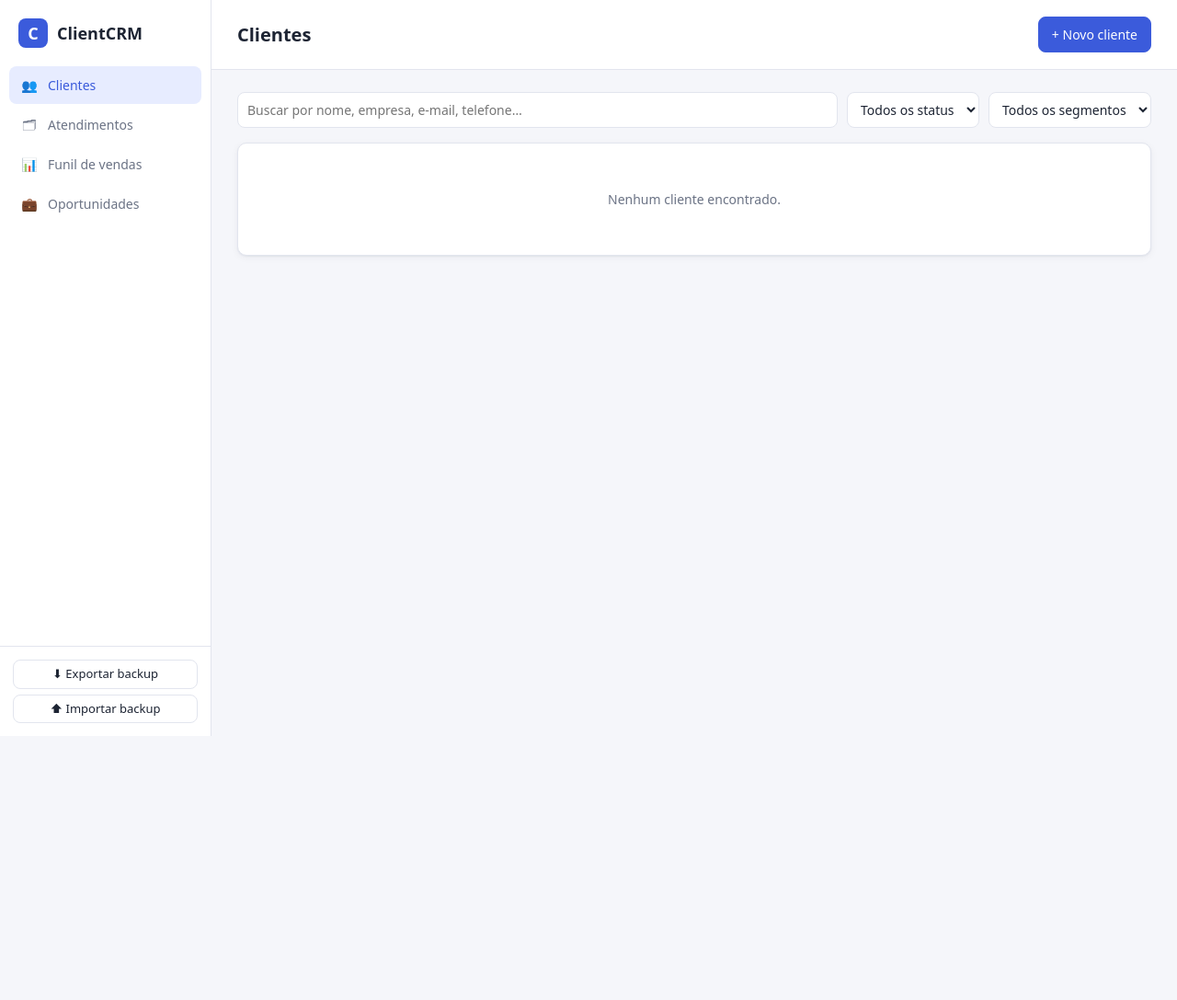
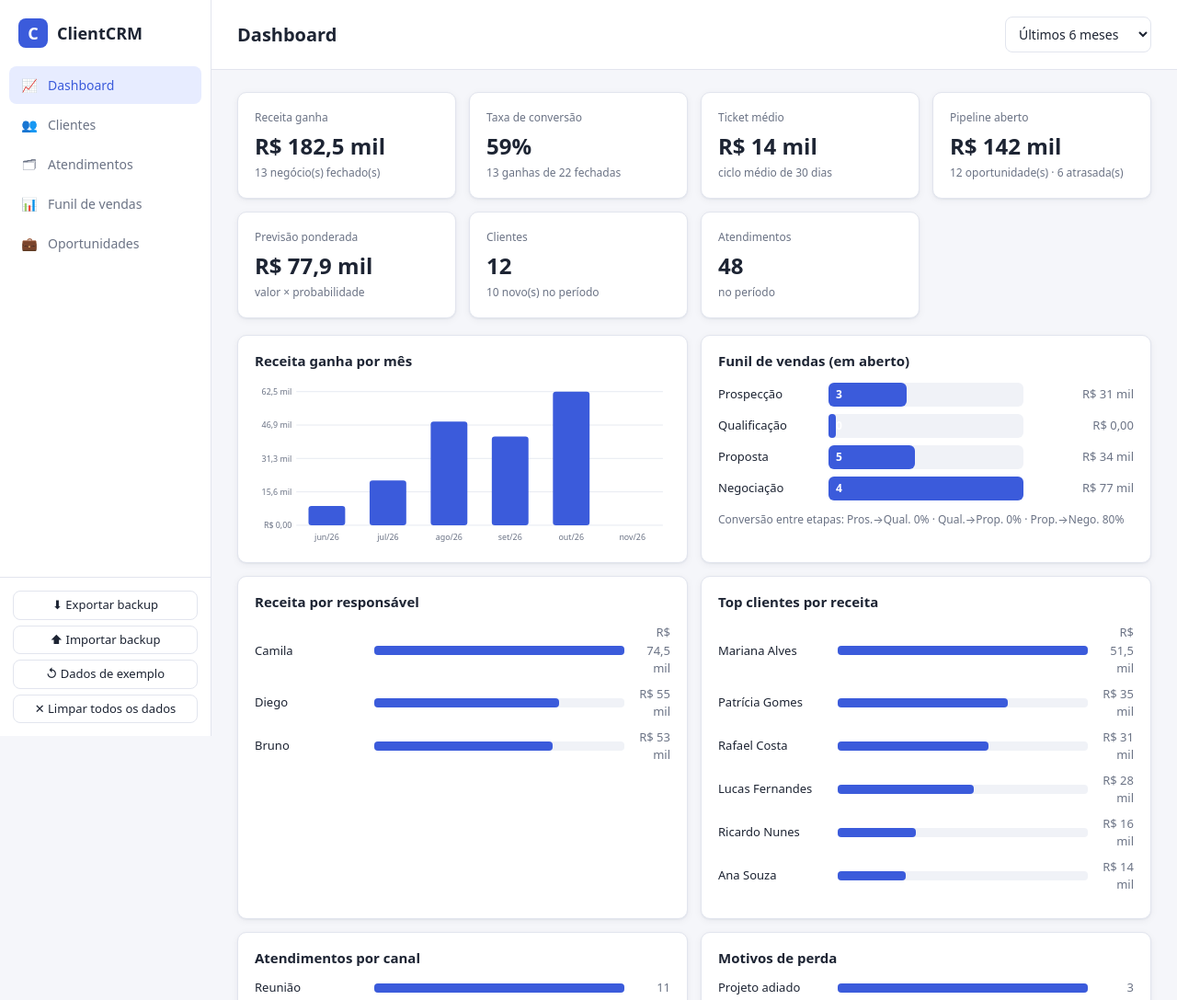
Before and after one commit to MiguelKz/ClientCRM, a plain HTML site: page index.html in a window 1280 px wide. Shown: the top 1087 px of the page at 92% size. Before the commit the page ends 800 px from the top, so only its background shows below. Drawn offline with Linux system fonts and the light colour scheme.

Commit message:
Dashboard de desempenho e dados de exemplo
- Indicadores: receita, conversão, ticket médio, ciclo de venda, pipeline e previsão ponderada
- Gráfico de receita por mês, funil com conversão entre etapas
- Rankings por responsável, top clientes, atendimentos por canal e motivos de perda
- Próximos fechamentos previstos e filtro por período
- Dados de exemplo no primeiro acesso, opção de recarregar ou limpar tudo
- README com instruções de uso

```diff
--- a/index.html
+++ b/index.html
@@ -14,6 +14,8 @@
       <button class="btn ghost sm" id="btn-export">⬇ Exportar backup</button>
       <button class="btn ghost sm" id="btn-import">⬆ Importar backup</button>
       <input type="file" id="file-import" accept="application/json" hidden>
+      <button class="btn ghost sm" id="btn-seed">↺ Dados de exemplo</button>
+      <button class="btn ghost sm" id="btn-clear">✕ Limpar todos os dados</button>
     </div>
   </aside>
 
@@ -30,6 +32,8 @@
 
   <script src="js/store.js"></script>
   <script src="js/app.js"></script>
+  <script src="js/seed.js"></script>
+  <script src="js/dashboard.js"></script>
   <script src="js/clientes.js"></script>
   <script src="js/atendimentos.js"></script>
   <script src="js/oportunidades.js"></script>
--- a/js/app.js
+++ b/js/app.js
@@ -39,7 +39,10 @@ const App = (() => {
   }
 
   function init() {
-    if (Store.isEmpty() && typeof Seed !== 'undefined') Seed.load();
+    /* No primeiro acesso, carrega dados de exemplo para demonstração */
+    let primeiroAcesso = false;
+    try { primeiroAcesso = !localStorage.getItem('clientcrm:iniciado'); localStorage.setItem('clientcrm:iniciado', '1'); } catch {}
+    if (primeiroAcesso && Store.isEmpty() && typeof Seed !== 'undefined') Seed.load();
     buildNav();
     window.addEventListener('hashchange', render);
     Store.onChange(() => { if (!document.querySelector('.modal-backdrop')) render(); else App.dirty = true; });
@@ -52,6 +55,16 @@ const App = (() => {
     document.getElementById('btn-export').onclick = exportData;
     document.getElementById('btn-import').onclick = () => document.getElementById('file-import').click();
     document.getElementById('file-import').onchange = importData;
+    document.getElementById('btn-seed').onclick = () => {
+      const m = UI.modal('Dados de exemplo', `<p>Substituir todos os dados atuais pelos dados de exemplo?</p>
+        <div class="form-actions"><button class="btn ghost" data-close>Cancelar</button>
+        <button class="btn primary" id="seed-yes">Carregar exemplo</button></div>`);
+      m.querySelector('#seed-yes').onclick = () => { UI.closeModal(); Seed.load(); UI.toast('Dados de exemplo carregados'); };
+    };
+    document.getElementById('btn-clear').onclick = () =>
+      UI.confirm('Apagar TODOS os clientes, atendimentos e oportunidades? Exporte um backup antes se quiser guardar.', () => {
+        Store.reset(); UI.toast('Dados apagados');
+      });
     render();
   }
 
--- /dev/null
+++ b/js/dashboard.js
@@ -0,0 +1,155 @@
+/* ClientCRM – Dashboard de desempenho */
+const Dashboard = (() => {
+  const state = { periodo: '180' };
+  const MESES = ['jan', 'fev', 'mar', 'abr', 'mai', 'jun', 'jul', 'ago', 'set', 'out', 'nov', 'dez'];
+
+  const dataCorte = dias => dias ? new Date(Date.now() - Number(dias) * 864e5).toISOString().slice(0, 10) : '';
+  const pct = (a, b) => b ? Math.round((a / b) * 100) : 0;
+
+  function kpi(label, value, hint = '') {
+    return `<div class="card kpi"><div class="label">${label}</div><div class="value">${value}</div>${hint ? `<div class="hint">${hint}</div>` : ''}</div>`;
+  }
+
+  /* Gráfico de barras em SVG (receita ganha por mês) */
+  function barChart(series) {
+    const W = 560, H = 220, pad = { l: 56, r: 10, t: 12, b: 28 };
+    const max = Math.max(1, ...series.map(s => s.valor));
+    const iw = W - pad.l - pad.r, ih = H - pad.t - pad.b;
+    const bw = iw / series.length;
+    const ticks = [0, .25, .5, .75, 1];
+    return `<svg viewBox="0 0 ${W} ${H}" role="img" aria-label="Receita ganha por mês">
+      <g class="grid">${ticks.map(t => {
+        const y = pad.t + ih - ih * t;
+        return `<line x1="${pad.l}" x2="${W - pad.r}" y1="${y}" y2="${y}"></line>
+          <text x="${pad.l - 6}" y="${y + 4}" text-anchor="end">${UI.moneyShort(max * t).replace('R$ ', '')}</text>`;
+      }).join('')}</g>
+      ${series.map((s, i) => {
+        const h = ih * (s.valor / max);
+        const x = pad.l + i * bw + bw * .2;
+        return `<rect class="bar" x="${x}" y="${pad.t + ih - h}" width="${bw * .6}" height="${Math.max(h, 0)}" rx="4">
+            <title>${s.label}: ${UI.money(s.valor)} (${s.qtd} negócio(s))</title></rect>
+          <text x="${x + bw * .3}" y="${H - 8}" text-anchor="middle">${s.label}</text>`;
+      }).join('')}
+    </svg>`;
+  }
+
+  function hbars(items, fmt = v => v) {
+    const max = Math.max(1, ...items.map(i => i.valor));
+    return items.length ? items.map(i => `<div class="hbar"><span title="${UI.esc(i.label)}" style="overflow:hidden;text-overflow:ellipsis;white-space:nowrap">${UI.esc(i.label)}</span>
+      <div class="hbar-track"><div class="hbar-fill" style="width:${(i.valor / max) * 100}%"></div></div>
+      <span class="muted" style="text-align:right">${fmt(i.valor)}</span></div>`).join('')
+      : '<p class="empty">Sem dados no período.</p>';
+  }
+
+  function render(el, actions) {
+    actions.innerHTML = `<select id="f-per" aria-label="Período">
+      ${[['30', 'Últimos 30 dias'], ['90', 'Últimos 90 dias'], ['180', 'Últimos 6 meses'], ['365', 'Últimos 12 meses'], ['', 'Todo o período']]
+        .map(([v, l]) => `<option value="${v}" ${state.periodo === v ? 'selected' : ''}>${l}</option>`).join('')}</select>`;
+    actions.querySelector('#f-per').onchange = e => { state.periodo = e.target.value; App.render(); };
+
+    const corte = dataCorte(state.periodo);
+    const noPeriodo = d => !corte || (d || '') >= corte;
+
+    const clientes = Store.all('clientes');
+    const opps = Store.all('oportunidades');
+    const atds = Store.all('atendimentos');
+
+    const abertas = opps.filter(Oportunidades.aberta);
+    const fechadas = opps.filter(o => !Oportunidades.aberta(o) && noPeriodo(o.fechadoEm));
+    const ganhas = fechadas.filter(o => o.etapa === 'ganho');
+    const receita = ganhas.reduce((s, o) => s + o.valor, 0);
+    const pipeline = abertas.reduce((s, o) => s + o.valor, 0);
+    const ponderado = abertas.reduce((s, o) => s + o.valor * o.probabilidade / 100, 0);
+    const novosClientes = clientes.filter(c => noPeriodo((c.criadoEm || '').slice(0, 10))).length;
+    const atdsPeriodo = atds.filter(a => noPeriodo(a.data));
+    const atrasadas = abertas.filter(Oportunidades.atrasada).length;
+    const ciclo = ganhas.length
+      ? Math.round(ganhas.reduce((s, o) => s + (new Date(o.fechadoEm) - new Date(o.criadoEm)) / 864e5, 0) / ganhas.length)
+      : 0;
+
+    /* Receita por mês – últimos 6 meses */
+    const hoje = new Date();
+    const meses = Array.from({ length: 6 }, (_, i) => {
+      const d = new Date(hoje.getFullYear(), hoje.getMonth() - 5 + i, 1);
+      const chave = `${d.getFullYear()}-${String(d.getMonth() + 1).padStart(2, '0')}`;
+      const doMes = opps.filter(o => o.etapa === 'ganho' && (o.fechadoEm || '').startsWith(chave));
+      return { label: `${MESES[d.getMonth()]}/${String(d.getFullYear()).slice(2)}`, valor: doMes.reduce((s, o) => s + o.valor, 0), qtd: doMes.length };
+    });
+
+    /* Funil: quantidade e valor por etapa aberta */
+    const etapasAbertas = Oportunidades.ETAPAS.filter(e => Oportunidades.ABERTAS.includes(e.id));
+    const porEtapa = etapasAbertas.map(e => {
+      const l = abertas.filter(o => o.etapa === e.id);
+      return { ...e, qtd: l.length, valor: l.reduce((s, o) => s + o.valor, 0) };
+    });
+    const maxEtapa = Math.max(1, ...porEtapa.map(e => e.valor));
+
+    /* Atendimentos por canal */
+    const porCanal = Atendimentos.TIPOS.map(t => ({ label: t, valor: atdsPeriodo.filter(a => a.tipo === t).length }))
+      .filter(i => i.valor).sort((a, b) => b.valor - a.valor);
+
+    /* Ranking de responsáveis por receita */
+    const resp = {};
+    ganhas.forEach(o => { const r = o.responsavel || 'Sem responsável'; resp[r] = (resp[r] || 0) + o.valor; });
+    const porResp = Object.entries(resp).map(([label, valor]) => ({ label, valor })).sort((a, b) => b.valor - a.valor).slice(0, 6);
+
+    /* Top clientes */
+    const cli = {};
+    ganhas.forEach(o => { cli[o.clienteId] = (cli[o.clienteId] || 0) + o.valor; });
+    const topClientes = Object.entries(cli).map(([id, valor]) => ({ label: UI.clienteNome(id), valor })).sort((a, b) => b.valor - a.valor).slice(0, 6);
+
+    /* Motivos de perda */
+    const motivos = {};
+    fechadas.filter(o => o.etapa === 'perdido').forEach(o => { const m = o.motivoPerda || 'Não informado'; motivos[m] = (motivos[m] || 0) + 1; });
+    const porMotivo = Object.entries(motivos).map(([label, valor]) => ({ label, valor })).sort((a, b) => b.valor - a.valor).slice(0, 5);
+
+    /* Próximos fechamentos */
+    const proximas = abertas.filter(o => o.previsaoFechamento)
+      .sort((a, b) => a.previsaoFechamento.localeCompare(b.previsaoFechamento)).slice(0, 6);
+
+    el.innerHTML = `
+      <div class="kpis">
+        ${kpi('Receita ganha', UI.moneyShort(receita), `${ganhas.length} negócio(s) fechado(s)`)}
+        ${kpi('Taxa de conversão', pct(ganhas.length, fechadas.length) + '%', `${ganhas.length} ganhas de ${fechadas.length} fechadas`)}
+        ${kpi('Ticket médio', UI.moneyShort(ganhas.length ? receita / ganhas.length : 0), ciclo ? `ciclo médio de ${ciclo} dias` : '')}
+        ${kpi('Pipeline aberto', UI.moneyShort(pipeline), `${abertas.length} oportunidade(s) · ${atrasadas} atrasada(s)`)}
+        ${kpi('Previsão ponderada', UI.moneyShort(ponderado), 'valor × probabilidade')}
+        ${kpi('Clientes', clientes.length, `${novosClientes} novo(s) no período`)}
+        ${kpi('Atendimentos', atdsPeriodo.length, 'no período')}
+      </div>
+
+      <div class="grid-2">
+        <div class="card chart"><h3>Receita ganha por mês</h3>${barChart(meses)}</div>
+        <div class="card"><h3>Funil de vendas (em aberto)</h3>
+          ${porEtapa.map(e => `<div class="funnel-row"><span>${e.nome}</span>
+            <div class="funnel-track"><div class="funnel-bar" style="width:${(e.valor / maxEtapa) * 100}%">${e.qtd}</div></div>
+            <span class="muted" style="text-align:right">${UI.moneyShort(e.valor)}</span></div>`).join('')}
+          <p class="muted sm">Conversão entre etapas: ${porEtapa.slice(1).map((e, i) =>
+            `${porEtapa[i].nome.slice(0, 4)}.→${e.nome.slice(0, 4)}. ${pct(e.qtd, porEtapa[i].qtd)}%`).join(' · ')}</p>
+        </div>
+      </div>
+
+      <div class="grid-2">
+        <div class="card"><h3>Receita por responsável</h3>${hbars(porResp, UI.moneyShort)}</div>
+        <div class="card"><h3>Top clientes por receita</h3>${hbars(topClientes, UI.moneyShort)}</div>
+      </div>
+
+      <div class="grid-2">
+        <div class="card"><h3>Atendimentos por canal</h3>${hbars(porCanal)}</div>
+        <div class="card"><h3>Motivos de perda</h3>${hbars(porMotivo)}</div>
+      </div>
+
+      <div class="card"><h3>Próximos fechamentos previstos</h3>
+        ${proximas.length ? `<div class="table-wrap"><table><tbody>${proximas.map(o => `
+          <tr class="clickable" data-id="${o.id}"><td><strong>${UI.esc(o.titulo)}</strong><div class="muted sm">${UI.esc(UI.clienteNome(o.clienteId))}</div></td>
+          <td><span class="badge et-${o.etapa}">${Oportunidades.etapa(o.etapa).nome}</span></td>
+          <td class="num">${UI.money(o.valor)}</td>
+          <td class="num ${Oportunidades.atrasada(o) ? 'late' : ''}">${UI.date(o.previsaoFechamento)}</td></tr>`).join('')}
+        </tbody></table></div>` : '<p class="empty">Nenhuma oportunidade com previsão.</p>'}
+      </div>`;
+
+    el.querySelectorAll('tr[data-id]').forEach(tr => tr.onclick = () => Oportunidades.editar(tr.dataset.id));
+  }
+
+  App.register({ id: 'dashboard', label: 'Dashboard', icon: '📈', render });
+})();
--- /dev/null
+++ b/js/seed.js
@@ -0,0 +1,91 @@
+/* ClientCRM – dados de exemplo (carregados no primeiro acesso) */
+const Seed = (() => {
+  let n = 0;
+  const id = () => 'ex' + (++n).toString(36);
+  const dia = offset => {
+    const d = new Date();
+    d.setDate(d.getDate() + offset);
+    return d.toISOString().slice(0, 10);
+  };
+  /* gerador pseudo-aleatório determinístico */
+  let s = 42;
+  const rnd = () => (s = (s * 16807) % 2147483647) / 2147483647;
+  const pick = arr => arr[Math.floor(rnd() * arr.length)];
+
+  function gerar() {
+    n = 0; s = 42;
+    const base = [
+      ['Ana Souza', 'Padaria Pão Dourado', 'Varejo', 'São Paulo/SP'],
+      ['Carlos Lima', 'Metalúrgica Lima', 'Indústria', 'Joinville/SC'],
+      ['Fernanda Rocha', 'Clínica Bem Viver', 'Saúde', 'Belo Horizonte/MG'],
+      ['João Pereira', 'TechNova Sistemas', 'Tecnologia', 'Recife/PE'],
+      ['Mariana Alves', 'Escola Saber Mais', 'Educação', 'Curitiba/PR'],
+      ['Rafael Costa', 'Costa Contabilidade', 'Serviços', 'Porto Alegre/RS'],
+      ['Patrícia Gomes', 'Moda Bella', 'Varejo', 'Fortaleza/CE'],
+      ['Ricardo Nunes', 'Nunes Logística', 'Serviços', 'Campinas/SP'],
+      ['Juliana Martins', 'Laboratório Vida', 'Saúde', 'Salvador/BA'],
+      ['Eduardo Ribeiro', 'Agro Ribeiro', 'Indústria', 'Goiânia/GO'],
+      ['Beatriz Carvalho', 'Studio Design B', 'Serviços', 'Rio de Janeiro/RJ'],
+      ['Lucas Fernandes', 'Mercado Bom Preço', 'Varejo', 'Manaus/AM'],
+    ];
+    const clientes = base.map(([nome, empresa, segmento, cidade], i) => {
+      const slug = nome.toLowerCase().normalize('NFD').replace(/[^a-z ]/g, '').split(' ')[0];
+      return {
+        id: id(), nome, empresa, segmento, cidade,
+        email: `${slug}@${empresa.toLowerCase().normalize('NFD').replace(/[^a-z]/g, '')}.com.br`,
+        telefone: `(${11 + i}) 9${String(80000000 + i * 1234567).slice(0, 4)}-${String(1000 + i * 731).slice(0, 4)}`,
+        status: i < 8 ? 'ativo' : i < 11 ? 'lead' : 'inativo',
+        documento: '', observacoes: '',
+        criadoEm: new Date(dia(-200 + i * 14) + 'T10:00:00').toISOString(),
+      };
+    });
+
+    const vendedores = ['Bruno', 'Camila', 'Diego'];
+    const produtos = ['Plano Anual', 'Implantação', 'Consultoria', 'Licenças adicionais', 'Suporte Premium', 'Treinamento'];
+    const motivos = ['Preço', 'Escolheu concorrente', 'Sem orçamento', 'Projeto adiado'];
+    const oportunidades = [];
+    for (let i = 0; i < 34; i++) {
+      const c = pick(clientes);
+      const criado = -175 + Math.floor(rnd() * 170);
+      const r = rnd();
+      const etapa = criado > -45
+        ? pick(['prospeccao', 'qualificacao', 'proposta', 'negociacao', 'prospeccao', 'proposta'])
+        : r < 0.55 ? 'ganho' : r < 0.8 ? 'perdido' : pick(['negociacao', 'proposta']);
+      const fechado = ['ganho', 'perdido'].includes(etapa) ? Math.min(-1, criado + 10 + Math.floor(rnd() * 40)) : null;
+      const prob = { prospeccao: 10, qualificacao: 25, proposta: 50, negociacao: 75, ganho: 100, perdido: 0 }[etapa];
+      oportunidades.push({
+        id: id(), clienteId: c.id, titulo: `${pick(produtos)} – ${c.empresa}`,
+        valor: Math.round((2 + rnd() * 48)) * 500, etapa, probabilidade: prob,
+        previsaoFechamento: fechado != null ? dia(fechado) : dia(criado + 30 + Math.floor(rnd() * 40)),
+        responsavel: pick(vendedores), origem: pick(['Indicação', 'Site', 'Redes sociais', 'Prospecção ativa', 'Evento']),
+        motivoPerda: etapa === 'perdido' ? pick(motivos) : '', descricao: '',
+        criadoEm: new Date(dia(criado) + 'T09:00:00').toISOString(), fechadoEm: fechado != null ? dia(fechado) : '',
+      });
+    }
+
+    const assuntos = {
+      'Ligação': ['Apresentação inicial', 'Retorno sobre proposta', 'Confirmação de pedido'],
+      'E-mail': ['Envio de proposta comercial', 'Envio de contrato', 'Material de apresentação'],
+      'Reunião': ['Reunião de diagnóstico', 'Demonstração do produto', 'Alinhamento de escopo'],
+      'WhatsApp': ['Dúvida sobre prazos', 'Agendamento de visita', 'Follow-up'],
+      'Visita': ['Visita técnica', 'Visita comercial'],
+      'Suporte': ['Chamado de suporte', 'Treinamento de usuários'],
+    };
+    const atendimentos = [];
+    for (let i = 0; i < 48; i++) {
+      const c = pick(clientes);
+      const tipo = pick(Object.keys(assuntos));
+      const d = -170 + Math.floor(rnd() * 170);
+      atendimentos.push({
+        id: id(), clienteId: c.id, data: dia(d), tipo, assunto: pick(assuntos[tipo]),
+        descricao: pick(['Cliente demonstrou interesse.', 'Solicitou ajustes na proposta.', 'Aguardando aprovação interna.', 'Tudo certo, sem pendências.']),
+        resultado: pick(['Positivo', 'Positivo', 'Neutro', 'Pendente', 'Negativo']),
+        responsavel: pick(vendedores), proximoContato: d > -20 ? dia(d + 7) : '',
+        criadoEm: new Date(dia(d) + 'T12:00:00').toISOString(),
+      });
+    }
+    return { clientes, atendimentos, oportunidades };
+  }
+
+  return { load: () => Store.reset(gerar()) };
+})();
```
Also changed, not shown: 1 other file.
